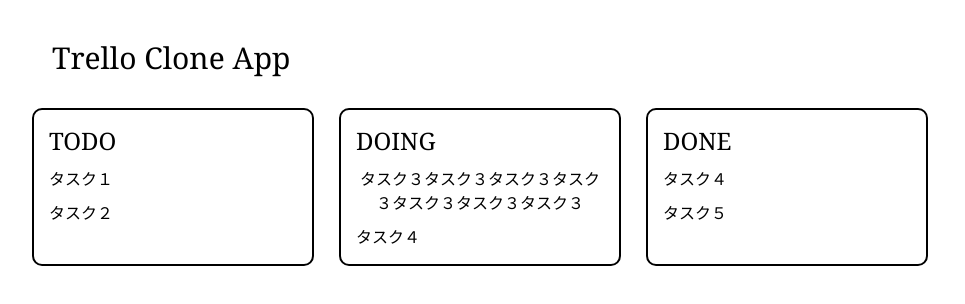
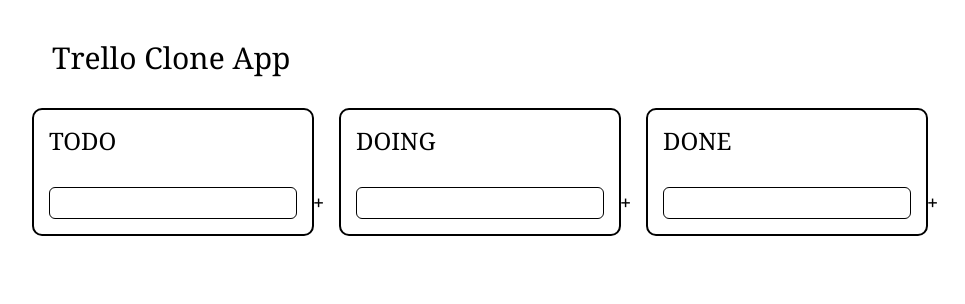
Before and after one commit to nomnomnonono/react-trello-clone, a React (Vite) app: page / in a window 1280 px wide. Shown: the top 304 px of the page, without its empty margins (160-1125 px from the left). Built offline with nearby package versions, Linux system fonts and the light colour scheme.

Commit message:
add task by input and button

```diff
--- a/src/App.tsx
+++ b/src/App.tsx
@@ -2,7 +2,6 @@
 import { useState } from "react";
 import { DndContext } from "@dnd-kit/core";
 
-import Draggable from "./Draggable.tsx";
 import Droppable from "./Droppable.tsx";
 
 const App = () => {
@@ -19,20 +18,9 @@
       <h1 className="text-left text-3xl pt-10 pl-5">Trello Clone App</h1>
       <DndContext onDragEnd={handleDragEnd} onDragStart={handleDragEnd}>
         <div className="mt-8 flex justify-between">
-          <Droppable id="todo" title="TODO">
-            <Draggable id="fuga1">タスク１</Draggable>
-            <Draggable id="fuga11">タスク２</Draggable>
-          </Droppable>
-          <Droppable id="doing" title="DOING">
-            <Draggable id="fuga2">
-              タスク３タスク３タスク３タスク３タスク３タスク３タスク３
-            </Draggable>
-            <Draggable id="fuga22">タスク４</Draggable>
-          </Droppable>
-          <Droppable id="done" title="DONE">
-            <Draggable id="fuga3">タスク４</Draggable>
-            <Draggable id="fuga33">タスク５</Draggable>
-          </Droppable>
+          <Droppable id="todo" title="TODO" />
+          <Droppable id="doing" title="DOING" />
+          <Droppable id="done" title="DONE" />
         </div>
       </DndContext>
     </>
--- a/src/Droppable.tsx
+++ b/src/Droppable.tsx
@@ -1,15 +1,38 @@
 import { useDroppable } from "@dnd-kit/core";
+import { useState } from "react";
+import { useRef } from "react";
+import Draggable from "./Draggable.tsx";
 
 type DroppableProps = {
   id: string;
   title: string;
-  children: React.ReactNode;
+};
+
+type Task = {
+  id: string;
+  task: string;
 };
 
 const Droppable = (props: DroppableProps) => {
   const { isOver, setNodeRef } = useDroppable({
     id: props.id,
   });
+  const [tasks, setTasks] = useState<Task[]>([]);
+  const [task, setTask] = useState<string>("");
+  const inputRef: React.RefObject<HTMLInputElement> = useRef(null);
+
+  const handleChange = (e: React.ChangeEvent<HTMLInputElement>) => {
+    setTask(e.target.value);
+  };
+
+  const handleSubmit = (e: React.FormEvent<HTMLFormElement>) => {
+    e.preventDefault();
+    if (!task) return;
+
+    setTasks([...tasks, { id: String(Date.now()), task }]);
+    setTask("");
+    inputRef.current?.focus();
+  };
 
   const style = {
     display: "flex",
@@ -21,12 +44,29 @@
     padding: "15px",
     borderRadius: "10px",
     backgroundColor: isOver ? "lightgreen" : "white",
+    textWrap: "balance",
   };
 
   return (
     <div ref={setNodeRef} style={style}>
       <h2 className="text-2xl">{props.title}</h2>
-      {props.children}
+
+      {tasks.map((t: Task) => (
+        <Draggable key={t.id} id={t.id}>
+          {t.task}
+        </Draggable>
+      ))}
+
+      <form className="pt-5 flex w-full" onSubmit={handleSubmit}>
+        <input
+          type="text"
+          value={task}
+          onChange={handleChange}
+          ref={inputRef}
+          className="border border-black rounded-md flex-1"
+        />
+        <button className="text-xl font-bold px-2 py-0.5 ml-2">+</button>
+      </form>
     </div>
   );
 };
```
